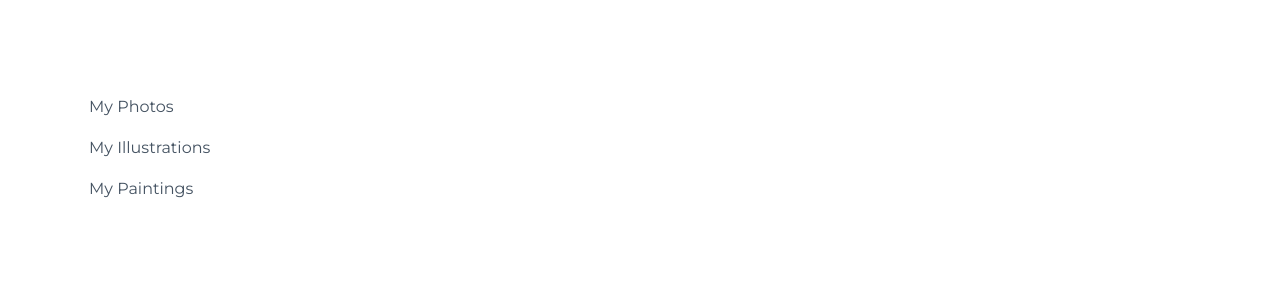
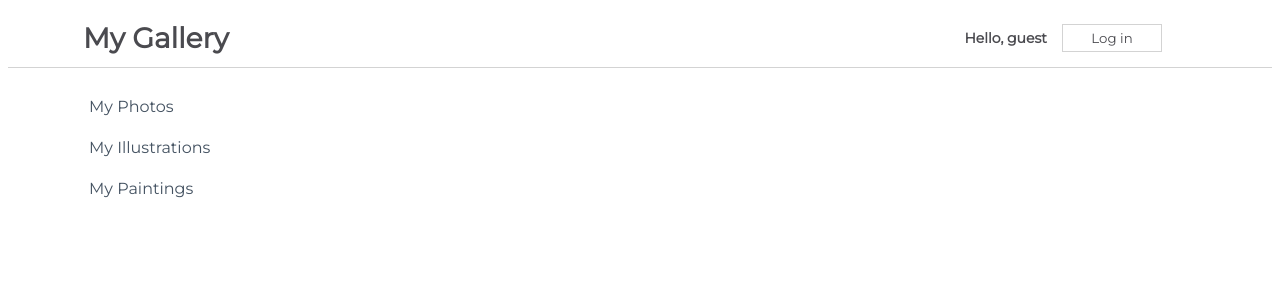
Before and after one commit to DanTaylor28/react-challenges, a React (Create React App) app in the folder my-app/: page / in a window 1280 px wide. Shown: the top 300 px of the page. Built offline with nearby package versions, Linux system fonts and the light colour scheme.

Commit message:
Add navbar which changes state on user interaction

```diff
--- a/my-app/src/App.js
+++ b/my-app/src/App.js
@@ -1,10 +1,12 @@
 import css from './App.module.css';
 import Sidebar from './components/Sidebar';
+import NavBarSimple from './components/NavBarSimple';
 
 function App() {
   return (
     <div className={css.App}>
       <Sidebar />
+      <NavBarSimple />
     </div>
   );
 }
--- /dev/null
+++ b/my-app/src/components/NavBarSimple.js
@@ -0,0 +1,35 @@
+import React from 'react'
+import css from './css/NavBarSimple.module.css'
+
+class NavBarSimple extends React.Component{
+
+    constructor(props) {
+        super(props);
+
+        this.state = {
+            message: 'Hello, guest',
+            buttonText: 'Log in',
+        }
+    }
+
+    handleclick = () => {
+        this.setState((prevState) => ({
+            message: prevState.message === 'Hello, guest' ? 'Welcome back, user': 'Hello, guest',
+            buttonText: prevState.buttonText === 'Log in' ? 'Log out': 'Log in',
+        }), () => console.log(this.state.message))
+    }
+
+    render() {
+        return (
+            <div className={css.NavBar}>
+                <h1>My Gallery</h1>
+                <div>
+                    <span>{this.state.message}</span>
+                    <button onClick={() => this.handleclick()}>{this.state.buttonText}</button>
+                </div>
+            </div>
+        )
+    }
+}
+
+export default NavBarSimple
```
